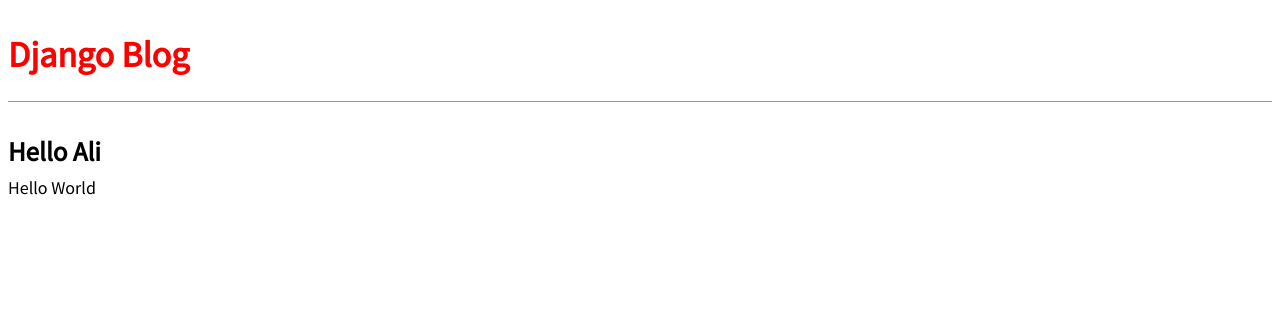
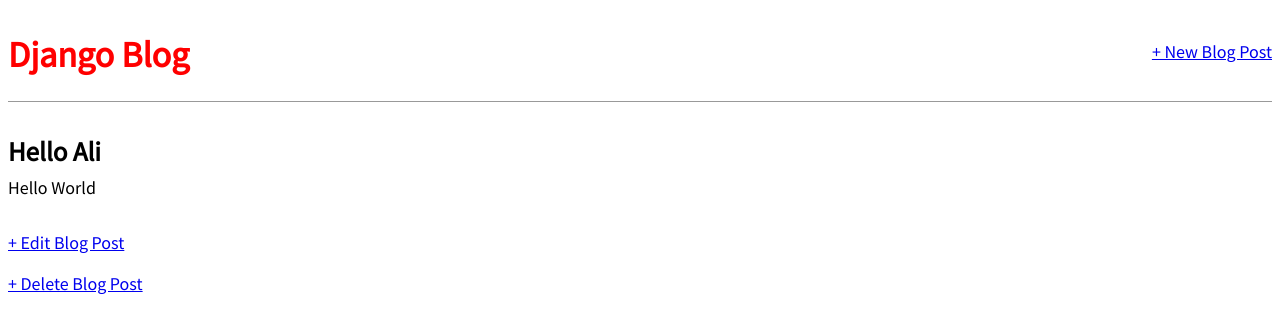
Before and after one commit to AliGanji14/Blog-App, a Django app: page /post/1/ in a window 1280 px wide. Shown: the top 333 px of the page. Run offline with Django 4.2, Linux system fonts and the light colour scheme; data comes from the database, SQL or seed files in the repository; both versions use the stored data as it was after the commit.

Commit message:
add edit and delete view blog

```diff
--- a/blog/templates/blog/post_detail.html
+++ b/blog/templates/blog/post_detail.html
@@ -9,4 +9,7 @@
         <h2>{{ post.title }}</h2>
         <p>{{ post.body }}</p>
     </div>
+
+    <p><a href="{% url "post_edit" post.pk %}">+ Edit Blog Post</a></p>
+    <p><a href="{% url "post_delete" post.pk %}">+ Delete Blog Post</a></p>
 {% endblock %}
--- a/blog/urls.py
+++ b/blog/urls.py
@@ -1,7 +1,10 @@
 from django.urls import path
-from .views import BlogListView, BlogDetailView
+from .views import BlogListView, BlogDetailView, BlogCreateView, BlogUpdateView, BlogDeleteView
 
 urlpatterns = [
     path("", BlogListView.as_view(), name="home"),
     path("post/<int:pk>/", BlogDetailView.as_view(), name="post_detail"),
+    path("post/new/", BlogCreateView.as_view(), name="post_new"),
+    path("post/<int:pk>/edit/", BlogUpdateView.as_view(), name="post_edit"),
+    path("post/<int:pk>/delete", BlogDeleteView.as_view(), name="post_delete"),
 ]
--- a/blog/views.py
+++ b/blog/views.py
@@ -1,4 +1,5 @@
-from django.views.generic import ListView, DetailView
+from django.urls import reverse_lazy
+from django.views.generic import ListView, DetailView, CreateView, UpdateView, DeleteView
 from .models import Post
 
 
@@ -10,3 +11,21 @@
 class BlogDetailView(DetailView):
     model = Post
     template_name = "blog/post_detail.html"
+
+
+class BlogCreateView(CreateView):
+    model = Post
+    template_name = "blog/post_new.html"
+    fields = ["title", "author", "body"]
+
+
+class BlogUpdateView(UpdateView):
+    model = Post
+    template_name = "blog/post_edit.html"
+    fields = ["title", "body"]
+
+
+class BlogDeleteView(DeleteView):
+    model = Post
+    template_name = "blog/post_delete.html"
+    success_url = reverse_lazy("home")
--- a/templates/_base.html
+++ b/templates/_base.html
@@ -7,7 +7,12 @@
 </head>
 <body>
 <header>
-    <h1><a href="{% url "home" %}">Django Blog</a></h1>
+    <div class="nav-left">
+        <h1><a href="{% url "home" %}">Django Blog</a></h1>
+    </div>
+    <div class="nav-right">
+        <a href="{% url "post_new" %}">+ New Blog Post</a>
+    </div>
 </header>
 <div>
     {% block content %}
```
Also changed, not shown: blog/templates/blog/post_delete.html (added, +13 -0 lines), blog/templates/blog/post_edit.html (added, +15 -0 lines), blog/templates/blog/post_new.html (added, +14 -0 lines), db.sqlite3.
